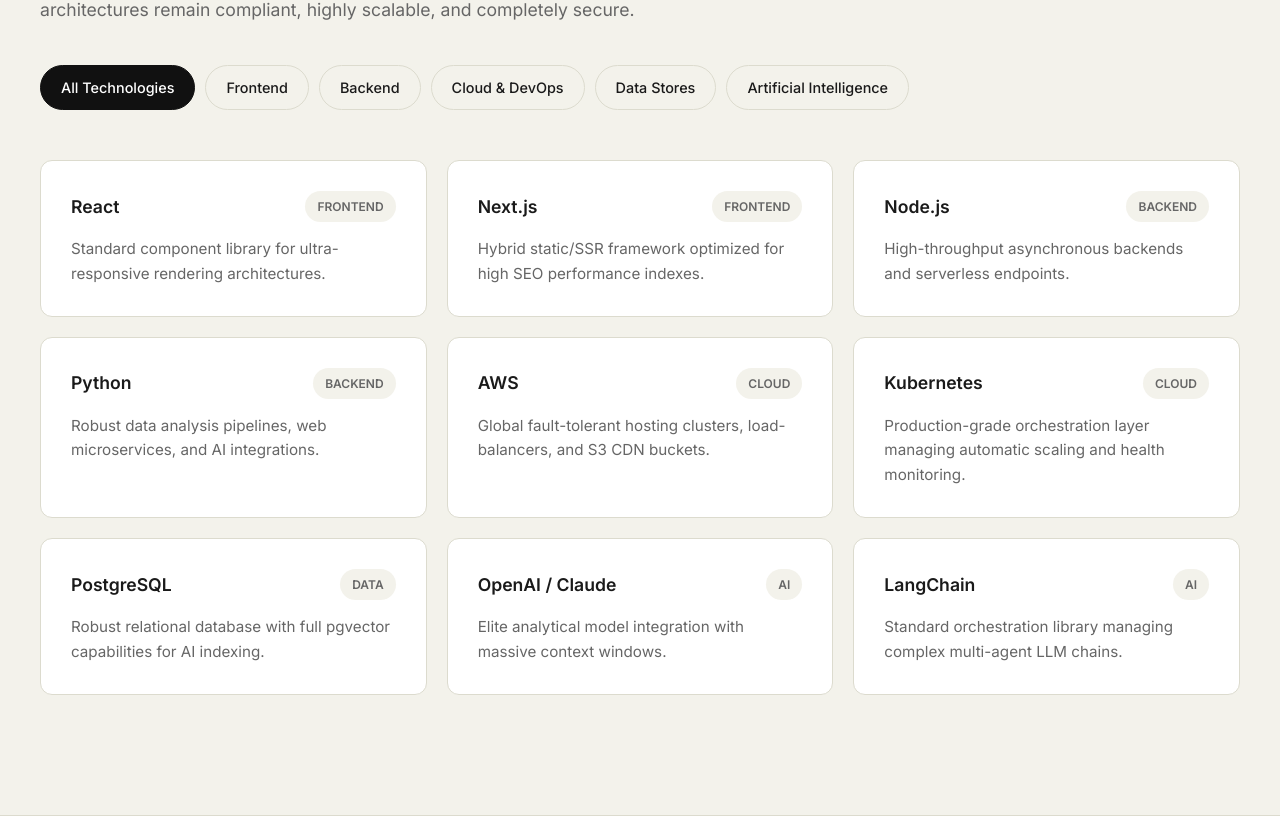
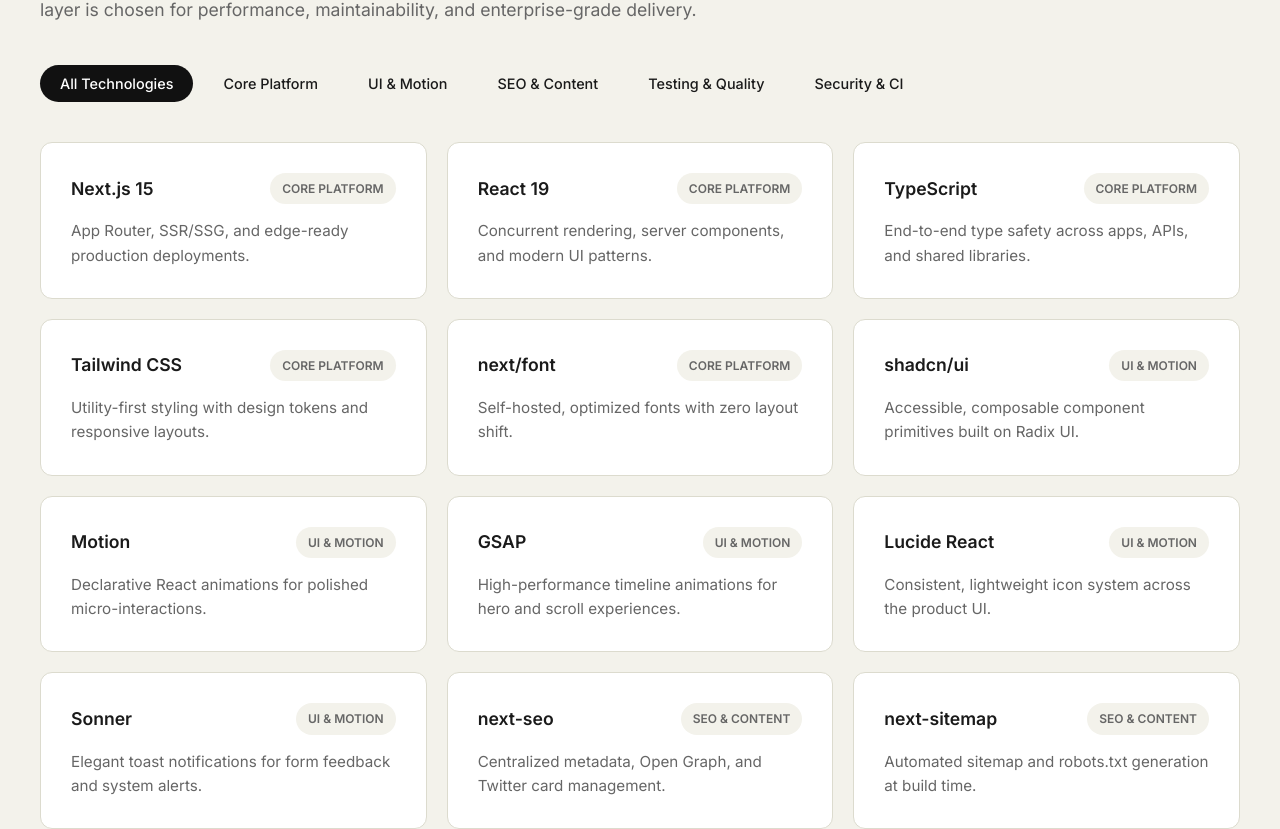
Before and after one commit to Zyncspace/zyncspace-website, a Next.js app: page / in a window 1280 px wide. Shown: the part 4990-5819 px from the top of the page. Built offline with nearby package versions, Linux system fonts and the light colour scheme; a web font is replaced by a local one.

Commit message:
ZyncSpace v2 website

```diff
--- /dev/null
+++ b/components/services/TechStackSection.tsx
@@ -0,0 +1,59 @@
+'use client';
+
+import { useMemo, useState } from 'react';
+import { servicesContent as c } from '@/content/services';
+
+type TechStackSectionProps = {
+  embedded?: boolean;
+};
+
+export default function TechStackSection({ embedded = false }: TechStackSectionProps) {
+  type Filter = (typeof c.techStack.filters)[number];
+  const [activeFilter, setActiveFilter] = useState<Filter>(c.techStack.filters[0]);
+
+  const filteredCards = useMemo(() => {
+    if (activeFilter === 'All Technologies') {
+      return c.techStack.cards;
+    }
+    return c.techStack.cards.filter((card) => card.category === activeFilter);
+  }, [activeFilter]);
+
+  return (
+    <section className="section-padding tech-stack-section">
+      <div className="container">
+        {!embedded ? (
+          <div className="stack-header">
+            <span className="label">{c.techStack.label}</span>
+            <h2>{c.techStack.title}</h2>
+            <p className="section-lead">{c.techStack.description}</p>
+          </div>
+        ) : null}
+        <div className="tech-filters" role="tablist" aria-label="Technology categories">
+          {c.techStack.filters.map((filter) => (
+            <button
+              key={filter}
+              type="button"
+              role="tab"
+              aria-selected={activeFilter === filter}
+              className={`btn tech-filter-btn${activeFilter === filter ? ' btn-dark' : ' btn-outline-light'}`}
+              onClick={() => setActiveFilter(filter)}
+            >
+              {filter}
+            </button>
+          ))}
+        </div>
+        <div className="bento-grid">
+          {filteredCards.map((card) => (
+            <article key={card.name} className="tech-card">
+              <div className="tech-top">
+                <span className="tech-name">{card.name}</span>
+                <span className="tech-cat">{card.category}</span>
+              </div>
+              <p className="tech-desc">{card.description}</p>
+            </article>
+          ))}
+        </div>
+      </div>
+    </section>
+  );
+}
--- a/components/services/sections.tsx
+++ b/components/services/sections.tsx
@@ -123,37 +123,7 @@
   return <FrameworkPipeline embedded={embedded} />;
 }
 
-export function TechStackSection({ embedded = false }: { embedded?: boolean }) {
-  return (
-    <section className="section-padding">
-      <div className="container">
-        {!embedded ? (
-          <div className="stack-header">
-            <span className="label">{c.techStack.label}</span>
-            <h2>{c.techStack.title}</h2>
-            <p className="section-lead">{c.techStack.description}</p>
-          </div>
-        ) : null}
-        <div className="tech-filters">
-          {c.techStack.filters.map((f, i) => (
-            <span key={f} className={`btn ${i === 0 ? 'btn-dark' : 'btn-outline-light'}`} style={{ padding: '10px 20px' }}>{f}</span>
-          ))}
-        </div>
-        <div className="bento-grid">
-          {c.techStack.cards.map((card) => (
-            <div key={card.name} className="tech-card">
-              <div className="tech-top">
-                <span className="tech-name">{card.name}</span>
-                <span className="tech-cat">{card.category}</span>
-              </div>
-              <div className="tech-desc">{card.description}</div>
-            </div>
-          ))}
-        </div>
-      </div>
-    </section>
-  );
-}
+export { default as TechStackSection } from '@/components/services/TechStackSection';
 
 export function IndustriesSection({ embedded = false }: { embedded?: boolean }) {
   return (
--- a/content/services.ts
+++ b/content/services.ts
@@ -243,71 +243,182 @@
 
   techStack: {
     label: "Vetted Engineering Standards",
-    title: "Our Enterprise Technology Stack",
+    title: "Our Production Technology Stack",
     description:
-      "We operate exclusively with premium, industry-vetted platforms and programming patterns. We avoid experimental and volatile software, ensuring your corporate architectures remain compliant, highly scalable, and completely secure.",
+      "We ship modern web products with a battle-tested toolchain — from Next.js and React 19 through SEO, accessibility, security scanning, and CI quality gates. Every layer is chosen for performance, maintainability, and enterprise-grade delivery.",
     filters: [
       "All Technologies",
-      "Frontend",
-      "Backend",
-      "Cloud & DevOps",
-      "Data Stores",
-      "Artificial Intelligence",
+      "Core Platform",
+      "UI & Motion",
+      "SEO & Content",
+      "Testing & Quality",
+      "Security & CI",
     ],
     cards: [
       {
-        name: "React",
-        category: "Frontend",
-        description:
-          "Standard component library for ultra-responsive rendering architectures.",
+        name: "Next.js 15",
+        category: "Core Platform",
+        description: "App Router, SSR/SSG, and edge-ready production deployments.",
       },
       {
-        name: "Next.js",
-        category: "Frontend",
-        description:
-          "Hybrid static/SSR framework optimized for high SEO performance indexes.",
+        name: "React 19",
+        category: "Core Platform",
+        description: "Concurrent rendering, server components, and modern UI patterns.",
       },
       {
-        name: "Node.js",
-        category: "Backend",
-        description:
-          "High-throughput asynchronous backends and serverless endpoints.",
+        name: "TypeScript",
+        category: "Core Platform",
+        description: "End-to-end type safety across apps, APIs, and shared libraries.",
       },
       {
-        name: "Python",
-        category: "Backend",
-        description:
-          "Robust data analysis pipelines, web microservices, and AI integrations.",
+        name: "Tailwind CSS",
+        category: "Core Platform",
+        description: "Utility-first styling with design tokens and responsive layouts.",
       },
       {
-        name: "AWS",
-        category: "Cloud",
-        description:
-          "Global fault-tolerant hosting clusters, load-balancers, and S3 CDN buckets.",
+        name: "next/font",
+        category: "Core Platform",
+        description: "Self-hosted, optimized fonts with zero layout shift.",
       },
       {
-        name: "Kubernetes",
-        category: "Cloud",
-        description:
-          "Production-grade orchestration layer managing automatic scaling and health monitoring.",
+        name: "shadcn/ui",
+        category: "UI & Motion",
+        description: "Accessible, composable component primitives built on Radix UI.",
       },
       {
-        name: "PostgreSQL",
-        category: "Data",
-        description:
-          "Robust relational database with full pgvector capabilities for AI indexing.",
+        name: "Motion",
+        category: "UI & Motion",
+        description: "Declarative React animations for polished micro-interactions.",
       },
       {
-        name: "OpenAI / Claude",
-        category: "AI",
-        description:
-          "Elite analytical model integration with massive context windows.",
+        name: "GSAP",
+        category: "UI & Motion",
+        description: "High-performance timeline animations for hero and scroll experiences.",
       },
       {
-        name: "LangChain",
-        category: "AI",
-        description:
-          "Standard orchestration library managing complex multi-agent LLM chains.",
+        name: "Lucide React",
+        category: "UI & Motion",
+        description: "Consistent, lightweight icon system across the product UI.",
+      },
+      {
+        name: "Sonner",
+        category: "UI & Motion",
+        description: "Elegant toast notifications for form feedback and system alerts.",
+      },
+      {
+        name: "next-seo",
+        category: "SEO & Content",
+        description: "Centralized metadata, Open Graph, and Twitter card management.",
+      },
+      {
+        name: "next-sitemap",
+        category: "SEO & Content",
+        description: "Automated sitemap and robots.txt generation at build time.",
+      },
+      {
+        name: "schema-dts",
+        category: "SEO & Content",
+        description: "Type-safe JSON-LD structured data for rich search results.",
+      },
+      {
+        name: "MDX",
+        category: "SEO & Content",
+        description: "Blog, docs, and marketing pages as code with embedded components.",
+      },
+      {
+        name: "Contentlayer",
+        category: "SEO & Content",
+        description: "Typed content pipeline from Markdown and MDX into the app layer.",
+      },
+      {
+        name: "Fuse.js",
+        category: "SEO & Content",
+        description: "Fast client-side fuzzy search for docs, blogs, and resources.",
+      },
+      {
+        name: "next-pwa",
+        category: "Core Platform",
+        description: "Offline-ready progressive web app support and install prompts.",
+      },
+      {
+        name: "react-hook-form",
+        category: "Core Platform",
+        description: "Performant forms with minimal re-renders and excellent DX.",
+      },
+      {
+        name: "zod",
+        category: "Core Platform",
+        description: "Runtime schema validation synced with TypeScript types.",
+      },
+      {
+        name: "Vitest",
+        category: "Testing & Quality",
+        description: "Unit and integration tests with Vite-speed feedback loops.",
+      },
+      {
+        name: "Playwright",
+        category: "Testing & Quality",
+        description: "Cross-browser E2E coverage for critical user journeys.",
+      },
+      {
+        name: "axe-core",
+        category: "Testing & Quality",
+        description: "Automated accessibility regression checks in CI pipelines.",
+      },
+      {
+        name: "ESLint",
+        category: "Testing & Quality",
+        description: "Next.js-aligned lint rules for consistent code standards.",
+      },
+      {
+        name: "Biome",
+        category: "Testing & Quality",
+        description: "Fast formatter and linter for zero-friction developer workflows.",
+      },
+      {
+        name: "JSCPD",
+        category: "Testing & Quality",
+        description: "Duplicate code detection to keep the codebase DRY.",
+      },
+      {
+        name: "Knip",
+        category: "Testing & Quality",
+        description: "Dead code and unused dependency pruning.",
+      },
+      {
+        name: "Madge",
+        category: "Testing & Quality",
+        description: "Circular dependency analysis across modules.",
+      },
+      {
+        name: "Dependency Cruiser",
+        category: "Testing & Quality",
+        description: "Architecture boundary enforcement and import graph validation.",
+      },
+      {
+        name: "Semgrep",
+        category: "Security & CI",
+        description: "Static analysis for security anti-patterns and OWASP risks.",
+      },
+      {
+        name: "CodeQL",
+        category: "Security & CI",
+        description: "Deep semantic code scanning for vulnerability classes.",
+      },
+      {
+        name: "Gitleaks",
+        category: "Security & CI",
+        description: "Secret scanning in commits, branches, and CI artifacts.",
+      },
+      {
+        name: "Trivy",
+        category: "Security & CI",
+        description: "Container and dependency vulnerability scanning.",
+      },
+      {
+        name: "Lighthouse CI",
+        category: "Security & CI",
+        description: "Performance, SEO, and best-practice budgets on every deploy.",
       },
     ],
   },
--- a/styles/aetheris.css
+++ b/styles/aetheris.css
@@ -599,6 +599,15 @@
 /* --- Tech Stack Grid --- */
 .stack-header h2 { font-size: clamp(2.5rem, 4vw, 3.5rem); margin-bottom: 20px; }
 .tech-filters { display: flex; gap: 10px; margin-top: 40px; flex-wrap: wrap; }
+.tech-filter-btn {
+    padding: 10px 20px;
+    border: none;
+    font-family: var(--font-sans);
+    cursor: pointer;
+}
+.tech-stack-section .bento-grid {
+    margin-top: 40px;
+}
 .bento-grid { display: grid; grid-template-columns: repeat(auto-fill, minmax(300px, 1fr)); gap: 20px; margin-top: 50px; }
 
 .tech-card { background: #fff; border: 1px solid var(--border-light); padding: 30px; border-radius: 12px; display: flex; flex-direction: column; transition: transform 0.3s ease, box-shadow 0.3s ease, border-color 0.3s ease; }
```
Also changed, not shown: 84 other files (tests, documents, lock files or other folders).
